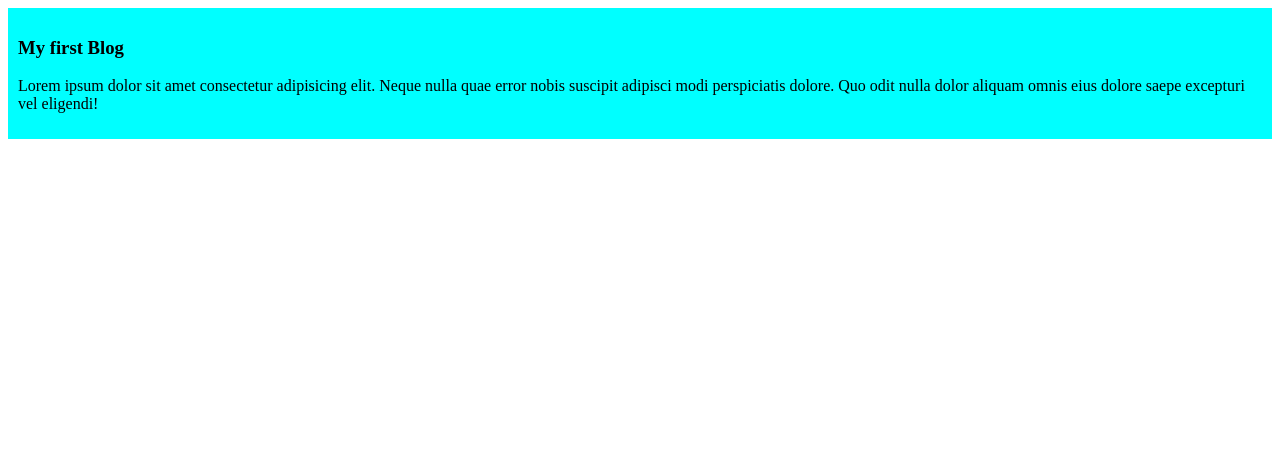
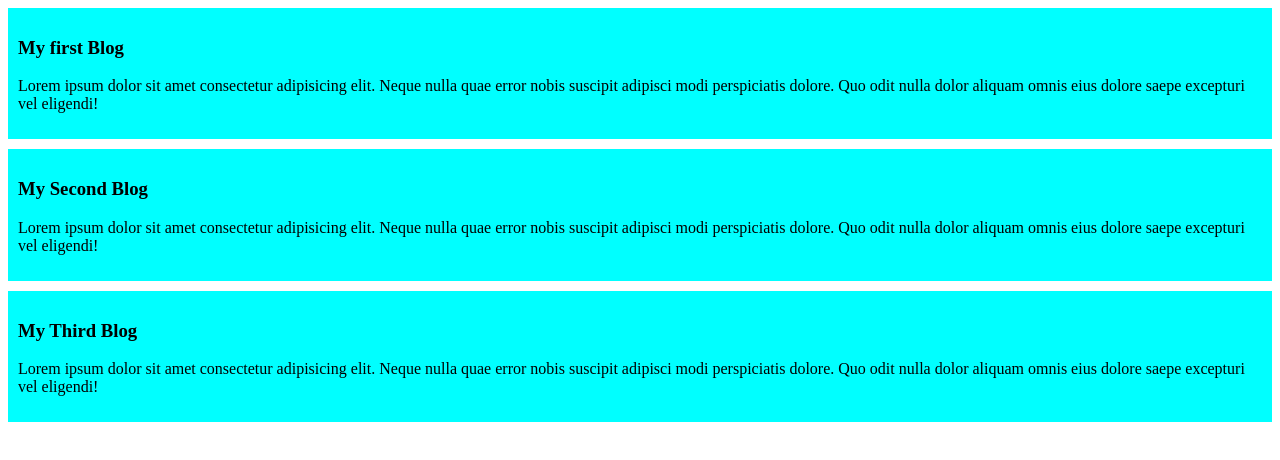
Before and after one commit to shuvram98/my-simple-website, a plain HTML site: page index.html in a window 1280 px wide. Drawn offline with Linux system fonts and the light colour scheme.

Commit message:
added the 2nd n 3rd blog

```diff
--- a/index.html
+++ b/index.html
@@ -11,5 +11,13 @@
     <h3>My first Blog</h3>
     <p>Lorem ipsum dolor sit amet consectetur adipisicing elit. Neque nulla quae error nobis suscipit adipisci modi perspiciatis dolore. Quo odit nulla dolor aliquam omnis eius dolore saepe excepturi vel eligendi!</p>
    </div>
+   <div>
+    <h3>My Second Blog</h3>
+    <p>Lorem ipsum dolor sit amet consectetur adipisicing elit. Neque nulla quae error nobis suscipit adipisci modi perspiciatis dolore. Quo odit nulla dolor aliquam omnis eius dolore saepe excepturi vel eligendi!</p>
+   </div>
+   <div>
+    <h3>My Third Blog</h3>
+    <p>Lorem ipsum dolor sit amet consectetur adipisicing elit. Neque nulla quae error nobis suscipit adipisci modi perspiciatis dolore. Quo odit nulla dolor aliquam omnis eius dolore saepe excepturi vel eligendi!</p>
+   </div>
 </body>
 </html>
--- a/styles/blog.css
+++ b/styles/blog.css
@@ -1,4 +1,5 @@
 div{
     background-color: aqua;
     padding: 10px;
+    margin-bottom: 10px;
 }
```
